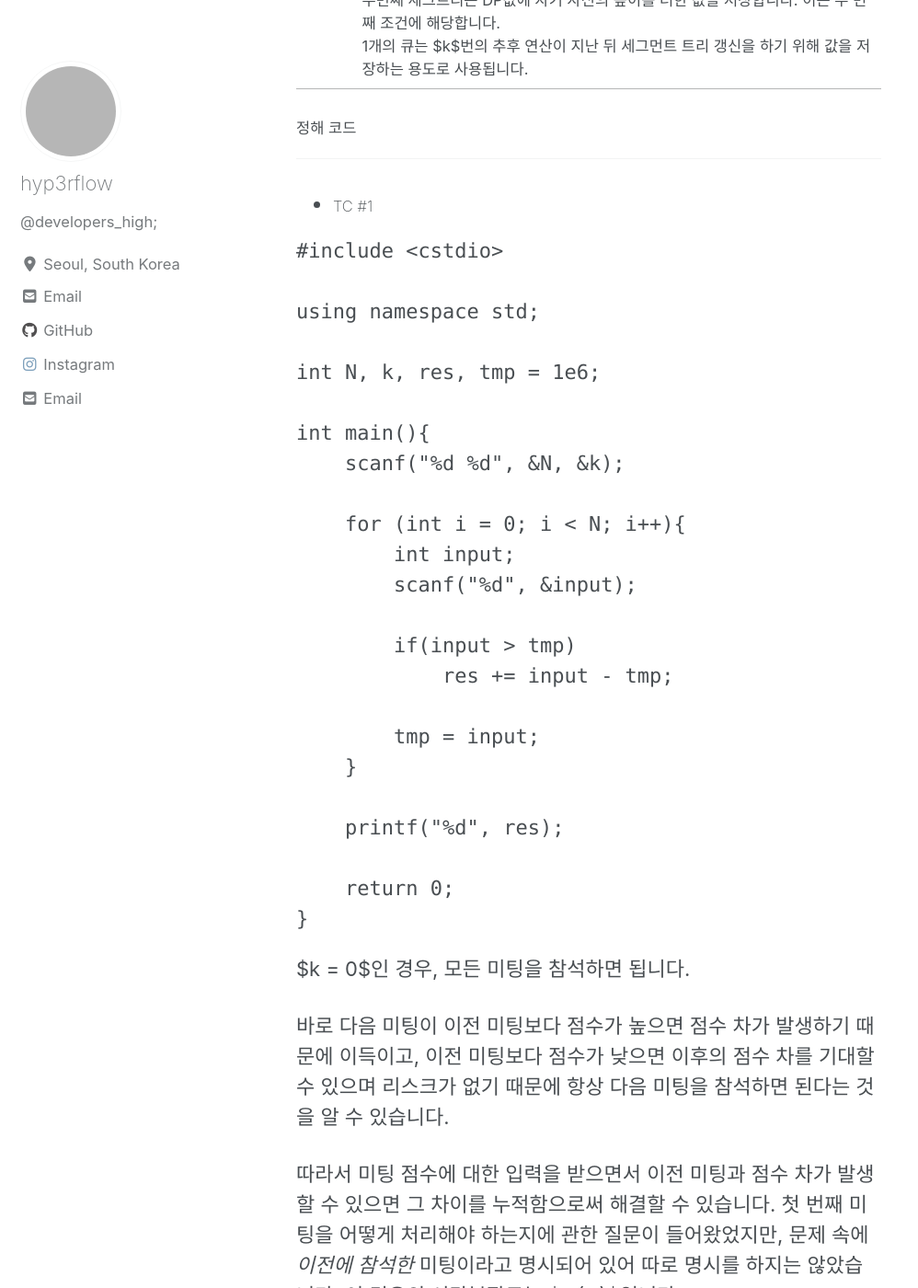
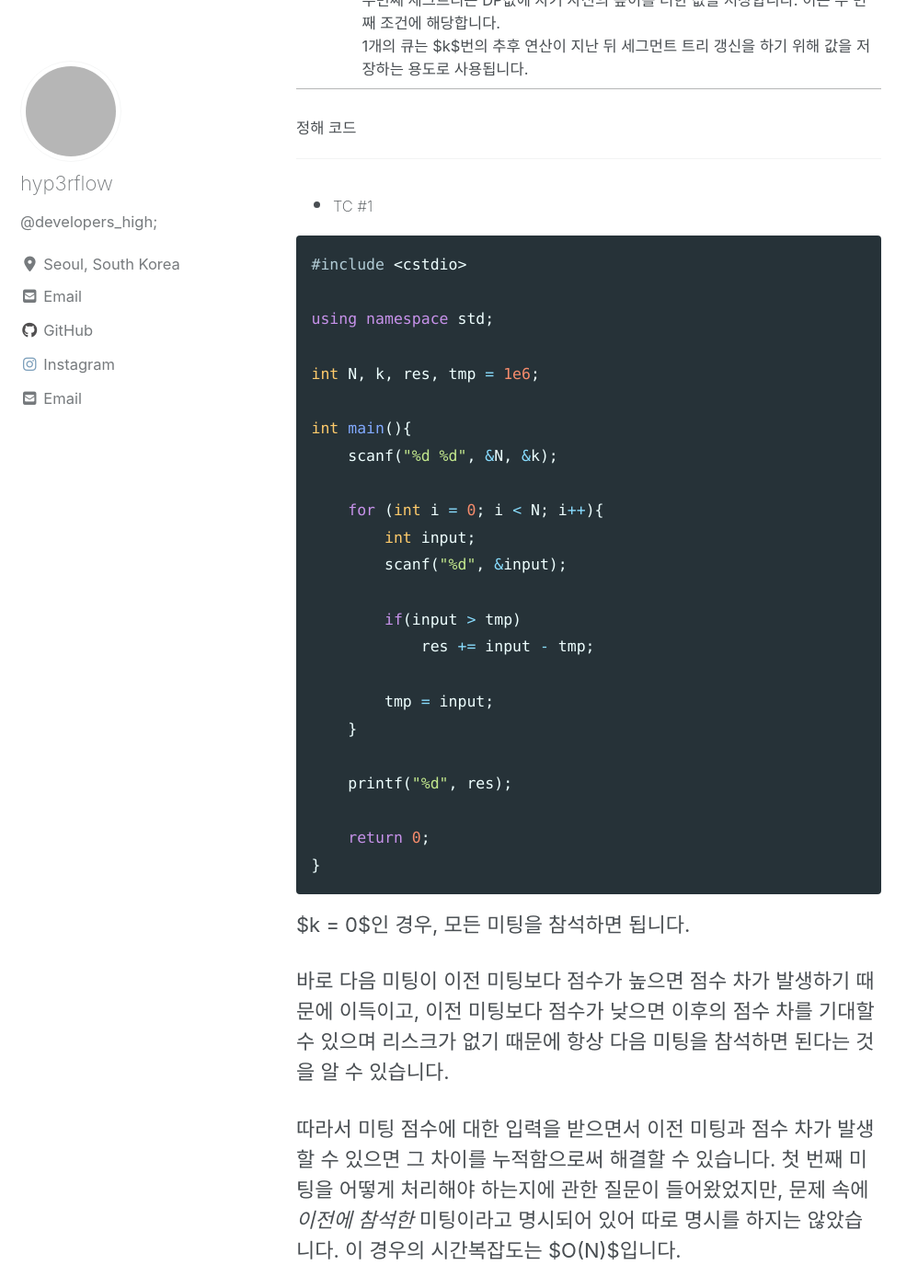
Before and after one commit to hyp3rflow/hyp3rflow.github.io, a Jekyll site: the page built from _posts/2020-01-31-미팅대장-풀이.md, in a window 1280 px wide and 1400 px high, scrolled down 1378 px. Shown: the whole window at 92% size, without its empty margins (0-998 px from the left). Built offline with Jekyll 4.4.1, drawn with Linux system fonts in a browser that asks for light colours; cached includes are drawn as plain includes; nearby versions of some CDN libraries; grey boxes are pictures that could not be loaded.

````diff
--- a/_posts/2020-01-31-미팅대장-풀이.md
+++ b/_posts/2020-01-31-미팅대장-풀이.md
@@ -39,7 +39,7 @@ $\mbox{DP}[i] = \max_{j \gt i+k}^{n}\begin{cases}\mbox{DP}[j], & \mbox{if }p_i \
 
 - ##### TC #1
 
-```C++
+``` c++
 #include <cstdio>
 
 using namespace std;
````
Also changed, not shown: _layouts/posts.html (+7 -0 lines).
